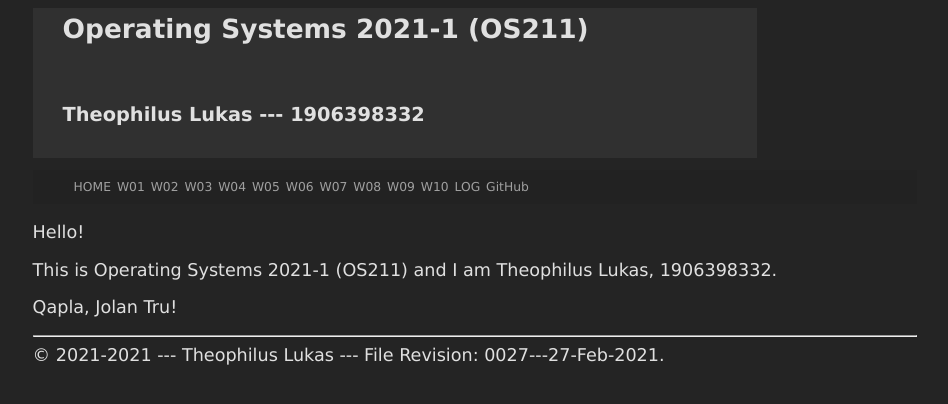
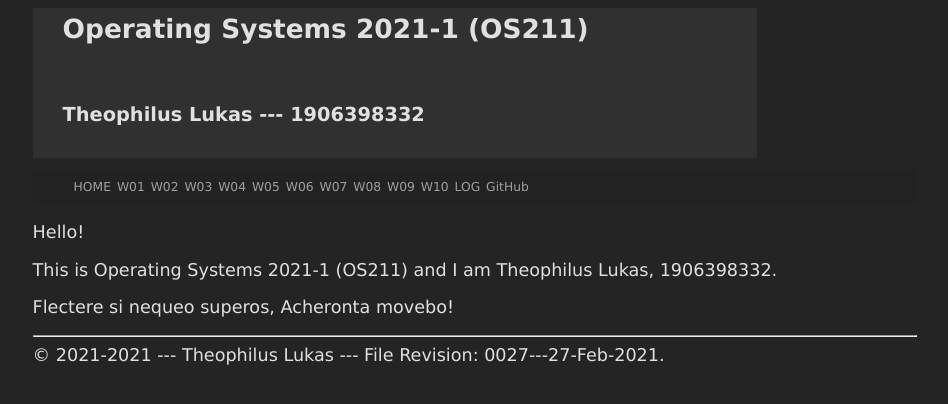
Before and after one commit to Theophilus-Lukas/os211, a Jekyll site: the page built from index.md, in a window 1280 px wide. Shown: the top 404 px of the page, without its empty margins (165-1113 px from the left). Built offline with Jekyll 4.4.1, drawn with Linux system fonts in a browser that asks for light colours.

Commit message:
added log and minor site changes

```diff
--- a/TXT/mylog.txt
+++ b/TXT/mylog.txt
@@ -5,4 +5,4 @@ ZCZC  W00  10 L03  Github related
 ZCZC  W00  20 L10 Assignment (General)
 ZCZC  W00  120 L06 Reading References/Books/Documents
 ZCZC  W00  20 L03  Github related
-ZCZC  W00  120 L03  Github related
+ZCZC  W00  120 L03  Making actual github page, following given example
--- a/index.md
+++ b/index.md
@@ -6,4 +6,4 @@ Hello!
 
 This is {{ site.title }} and I am {{ site.author }}, {{ site.address }}.
 
-Qapla, Jolan Tru!
+Flectere si nequeo superos, Acheronta movebo!
```
